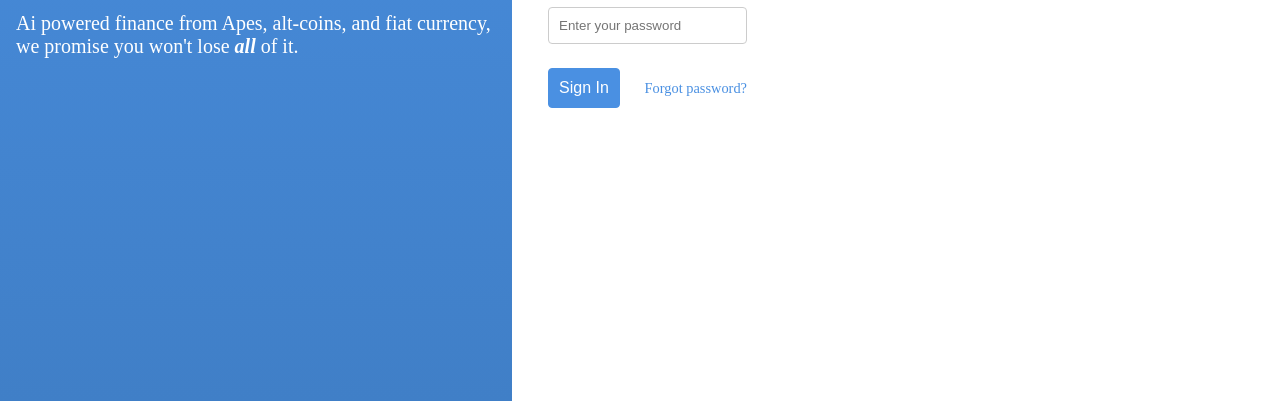
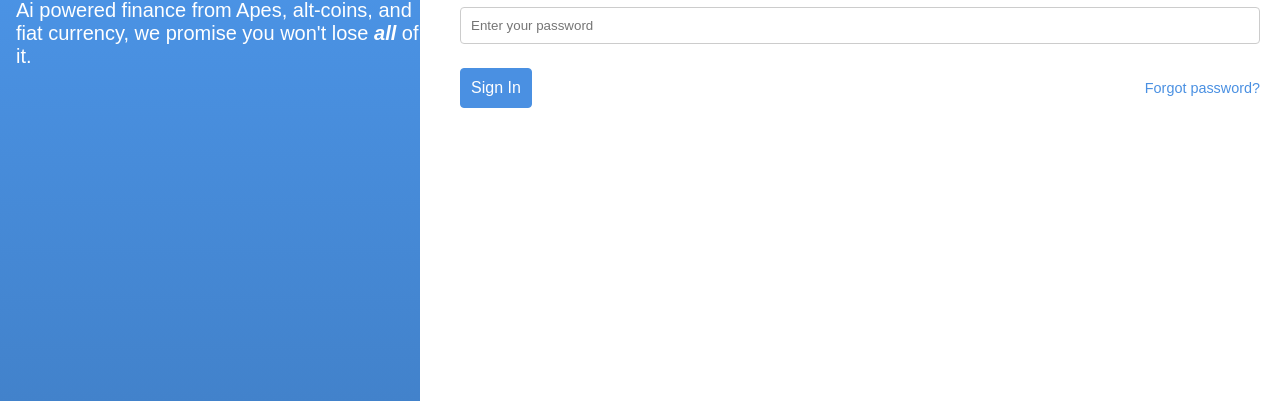
Before and after one commit to TJhayes22/lab5-css-foundations, a plain HTML site: page docs/index.html in a window 1280 px wide. Shown: the part 399-800 px from the top of the page. Drawn offline with Linux system fonts and the light colour scheme.

Commit message:
Worked on styles.css to fix issues with CSS grid and flex boxes; close to final product.

```diff
--- a/docs/styles.css
+++ b/docs/styles.css
@@ -1,5 +1,7 @@
 :root {
     --primary-color: #4a90e2;
+    --secondary-color: #53a3fd;
+    --third-color: #4282cb;
     --white: #ffffff;
     --text-color: #333;
     --font-family: 'Arial', sans-serif;
@@ -17,15 +19,17 @@
 
 h1 {
     font-size: 2.5rem;
+    font-family: var(--font-family);
 }
 
 p {
     font-size: 1.25rem;
+    font-family: var(--font-family);
 }
 
 body {
     display: grid;
-    grid-template-columns: 40% 60%;
+    grid-template-columns: 1fr 2fr;
     gap: 20px;
     height: 100vh;
 }
@@ -33,10 +37,10 @@ body {
 #login-info {
     flex-direction: column;
     color: var(--white);
-    background: linear-gradient(to bottom, var(--primary-color), #407fc7);
+    background: linear-gradient(to bottom, var(--secondary-color), var(--third-color));
     display: flex;
     justify-content: center;
-    align-items: left;
+    align-items: flex-start;
     padding-left: var(--spacing-base);
 }
 
@@ -45,17 +49,24 @@ body {
 }
 
 #login-form {
+    font-family: var(--font-family);
     color: var(--text-color);
     background-color: var(--white);
     display: flex;
-    justify-content: left;
-    align-items: center;
-    padding-left: var(--spacing-base);
+    padding: 20px;
+    width: 100%;
+    max-width: 100%;
+    box-sizing: border-box;
+    flex-direction: column;
+    align-items: stretch;
+    justify-content: center;
 }
 
 form-field {
     display: flex;
     flex-direction: column;
+    width: 100%;
+
 }
 
 form-field label {
@@ -68,9 +79,8 @@ form-field input {
     border: 1px solid #ccc;
     border-radius: var(--border-radius);
     margin-bottom: 24px;
-    display: flex; /* ensure the input can take full width */
-    width: 100%; /* fill the form-field container */
-    box-sizing: border-box; /* include padding & border in the width calculation */
+    width: 100%;
+    box-sizing: border-box;
 }
 
 sign-in-and-forgot-password {
@@ -104,8 +114,10 @@ password-recovery a {
     color: var(--primary-color);
     text-decoration: none;
     font-size: 0.9rem;
+    border-bottom: 1px solid transparent;
+    transition: border-bottom 0.3s ease;
 }
 
 password-recovery a:hover {
-    text-decoration: underline;
+    border-bottom: 1px solid var(--primary-color);
 }
```
